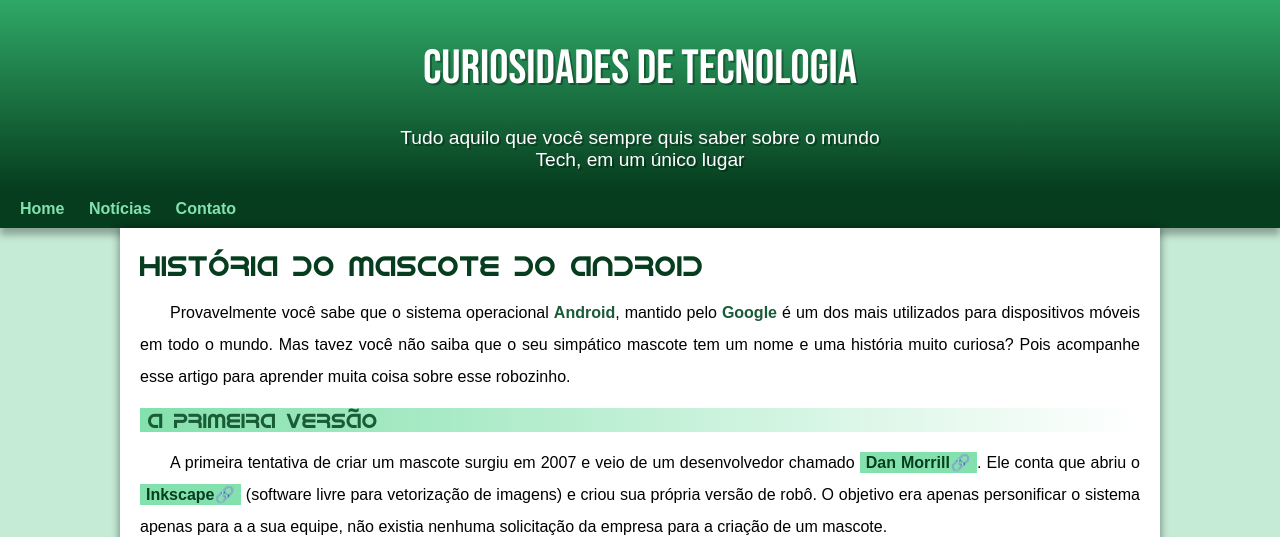
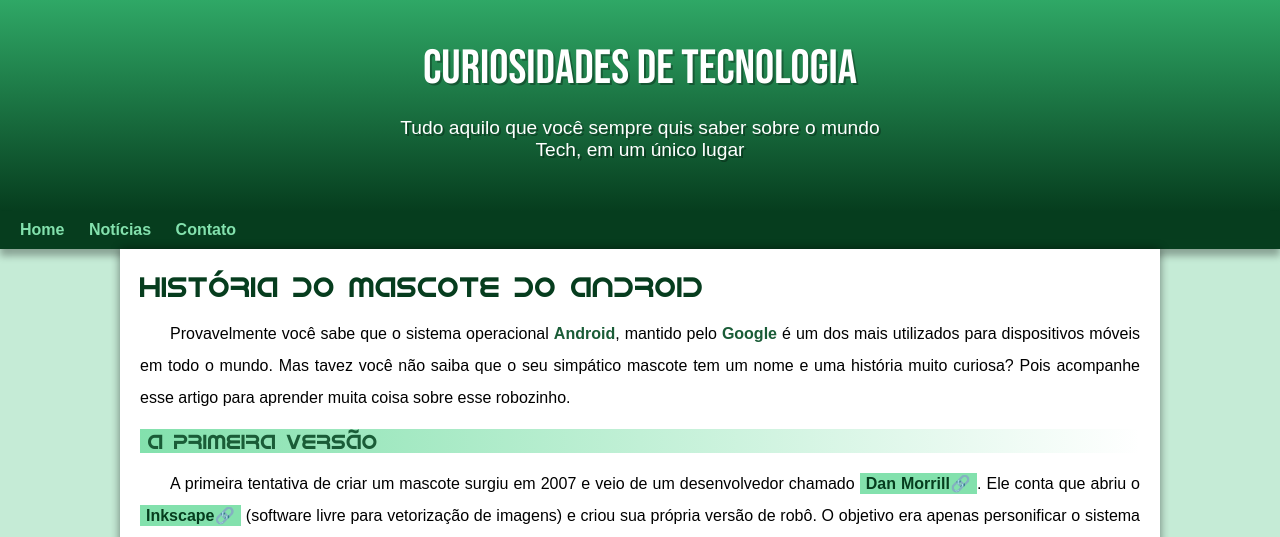
Before and after one commit to Shagamu/projeto-android, a plain HTML site: page index.html in a window 1280 px wide. Shown: the top 537 px of the page. Drawn offline with Linux system fonts and the light colour scheme.

Commit message:
manutenção do código

```diff
--- a/style/style.css
+++ b/style/style.css
@@ -47,7 +47,7 @@ header > h1 {
     font-family: var(--fonte-destaque);
     font-size: 3em;
     font-weight: normal;
-    padding-bottom: 30px;
+    margin-bottom: 20px;
     text-shadow: 2px 2px 0px rgba(0, 0, 0, 0.301);
 }
 
@@ -59,7 +59,7 @@ header > p {
     padding-right: 10px;
     padding-left: 10px;
     margin: auto;
-    margin-bottom: 30px;
+    padding-bottom: 50px;
     text-shadow: 2px 2px 0px rgba(0, 0, 0, 0.315);
 }
 
```
